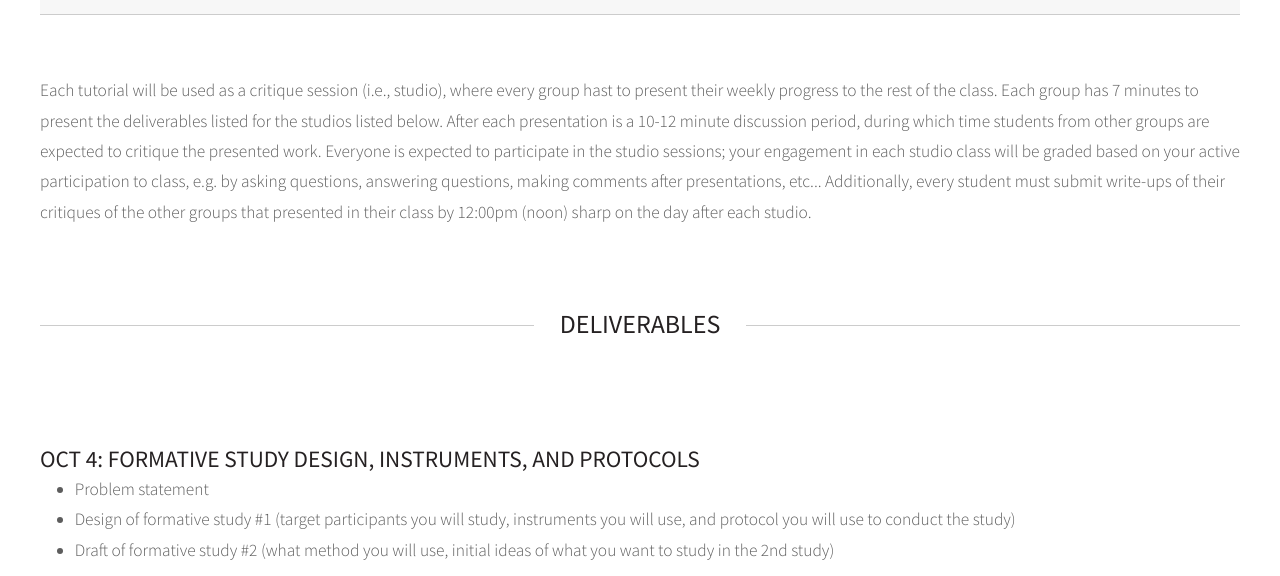
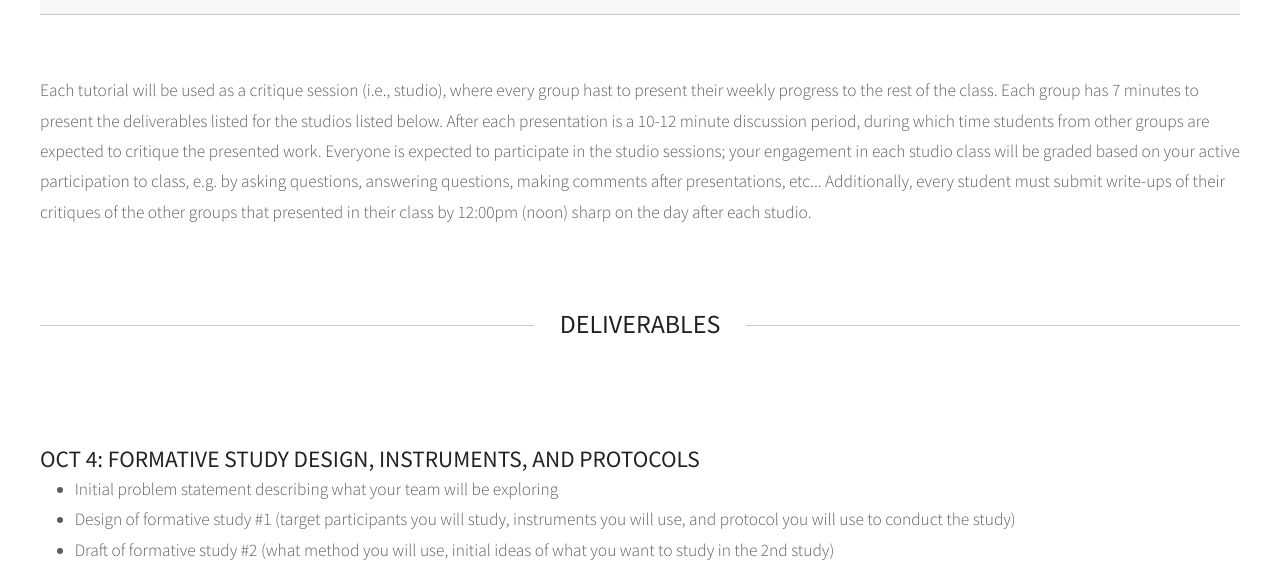
Before and after one commit to csc318-fall2018/csc318-fall2018.github.io, a plain HTML site: page studios.html in a window 1280 px wide. Shown: the part 224-800 px from the top of the page. Drawn offline with Linux system fonts and the light colour scheme.

Commit message:
Update studios.html

```diff
--- a/studios.html
+++ b/studios.html
@@ -93,7 +93,7 @@
 	    <div class="12u">
 	      <h3>Oct 4: Formative study design, instruments, and protocols </h3>
 	      <ul class="regularlist">
-                <li>Problem statement</li>
+                <li>Initial problem statement describing what your team will be exploring</li>
                 <li>Design of formative study #1 (target participants you will study, instruments you will use, and protocol you will use to conduct the study)</li>
                 <li>Draft of formative study #2 (what method you will use, initial ideas of what you want to study in the 2nd study)</li>
 	      </ul>
```
